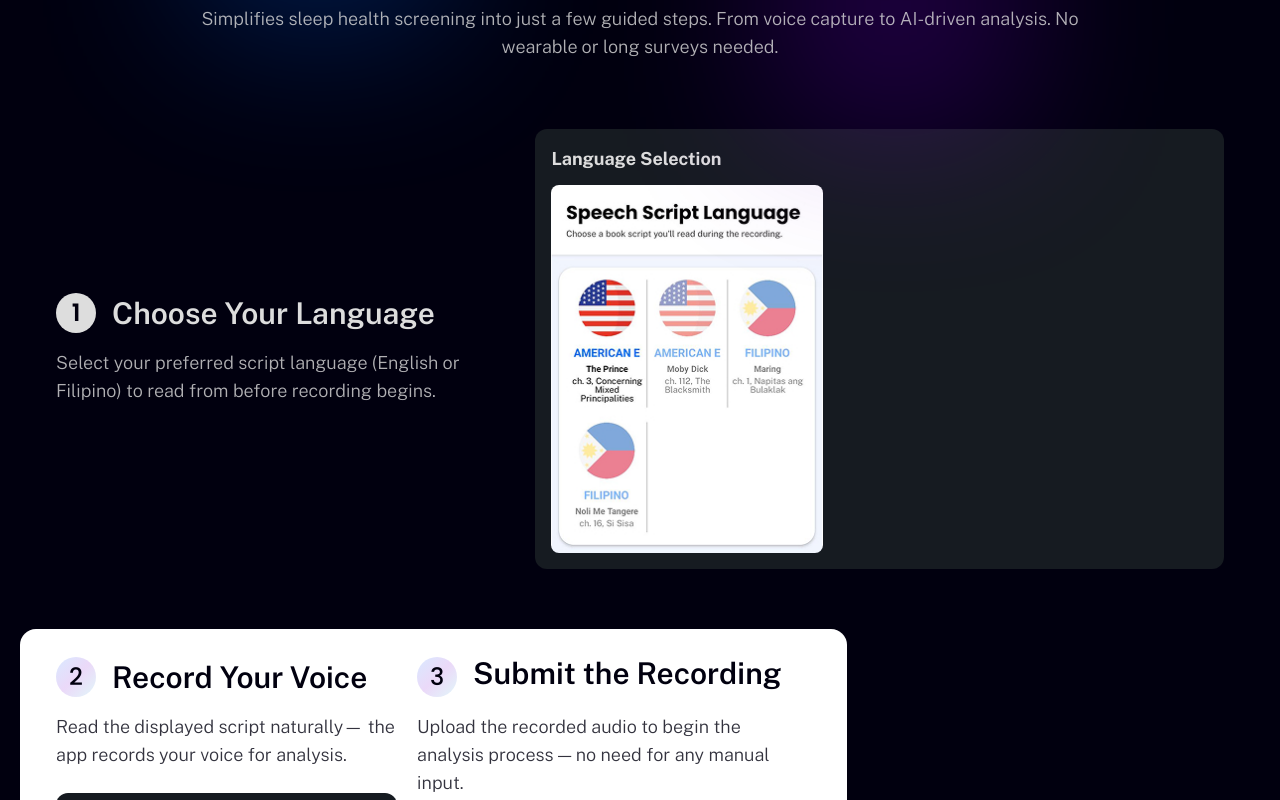
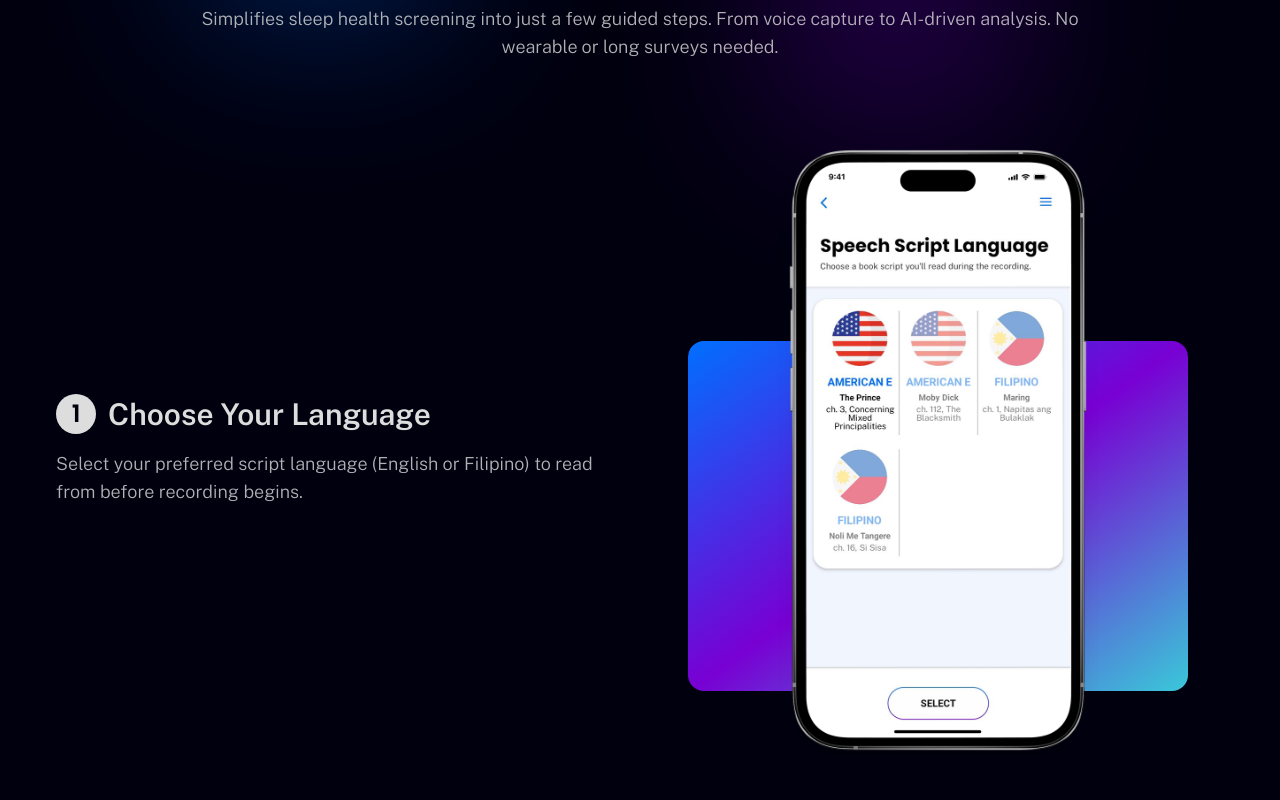
Before and after one commit to Knu09/sleepspec-landing, a React (Vite) app: page / in a window 1280 px wide. Shown: the part 2700-3500 px from the top of the page. Built offline with nearby package versions, Linux system fonts and the light colour scheme.

Commit message:
style (HowItWorksSection.tsx): improve UX design by adding foreground image and entry backdrop

```diff
--- a/src/components/HowItWorksSection.tsx
+++ b/src/components/HowItWorksSection.tsx
@@ -1,4 +1,4 @@
-import languageSelection from "../assets/phone_entries/speech_script_language_entry.jpg";
+import languageSelection from "../assets/phone_entries/sleepspec_interface_entry_01.png";
 import recordEntry from "../assets/phone_entries/recording_entry.jpg";
 import submitButtonEntry from "../assets/phone_entries/submit_button_entry.jpg";
 import processEntry from "../assets/phone_entries/process_entry.jpg";
@@ -33,8 +33,8 @@ const HowItWorksSection = () => {
                     </div>
                     <div className="flex flex-col gap-4 lg:gap-8">
                         <div className="flex flex-col md:flex-row gap-6 text-secondary rounded-2xl px-5 lg:px-9 py-7 w-full">
-                            <div className="flex flex-col justify-center gap-4">
-                                <div className="flex gap-4 items-center">
+                            <div className="flex flex-col justify-center gap-4 w-6/12">
+                                <div className="flex gap-3 items-center">
                                     <div className="flex bg-secondary rounded-full min-w-[40px] h-[40px] justify-center items-center">
                                         <span className="font-poppins font-semibold text-2xl text-darkBg">
                                             1
@@ -50,13 +50,21 @@ const HowItWorksSection = () => {
                                     </p>
                                 </div>
                             </div>
-                            <div className="flex flex-col bg-darkLayer text-secondary p-4 rounded-xl gap-3 w-fit md:w-full">
-                                <h4>Language Selection</h4>
-                                <img
-                                    src={languageSelection}
-                                    alt="language_selection"
-                                    className="rounded-lg sm:max-w-[272px]"
-                                />
+                            <div className="relative flex flex-col justify-center items-center text-secondary p-4 rounded-xl gap-3 w-6/12">
+                                <div className="relative">
+                                    {/* Background white div */}
+                                    <div className="absolute top-1/2 left-1/2 -translate-x-1/2 -translate-y-1/2 rounded-[45px] shadow-xl w-[96%] h-[97%] bg-white z-20"></div>
+
+                                    {/* Foreground image */}
+                                    <img
+                                        src={languageSelection}
+                                        alt="language_selection"
+                                        className="relative z-30 rounded-lg max-w-[250px] lg:max-w-[300px]"
+                                    />
+                                </div>
+
+                                {/* Entry backdrop */}
+                                <div className="absolute bottom-20 z-0 w-full lg:max-w-[500px] h-[280px] lg:h-[350px] bg-[linear-gradient(145deg,_theme(colors.primaryBlue)_0%,_theme(colors.primary)_50%,_theme(colors.primaryCyan)_100%)] rounded-2xl"></div>
                             </div>
                         </div>
                         <div className="flex flex-col md:flex-row gap-5 bg-white text-darkBg rounded-2xl px-5 lg:px-9 py-7 w-full md:w-8/12">
```
